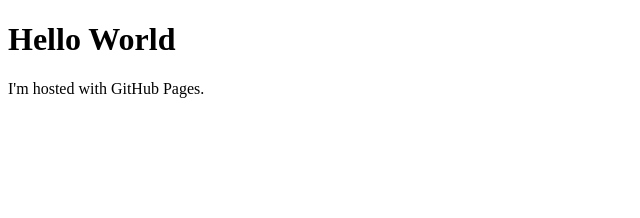
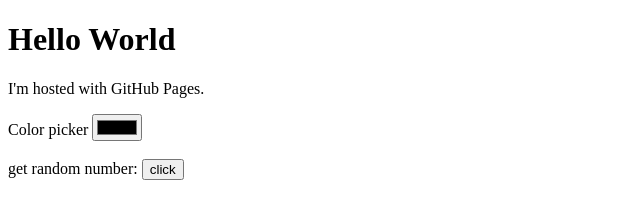
Before and after one commit to Metrobus001/metrobus001.github.io, a plain HTML site: page index.html in a window 1280 px wide. Shown: the whole page, without its empty margins (0-640 px from the left). Drawn offline with Linux system fonts and the light colour scheme.

Commit message:
Update index.html

```diff
--- a/index.html
+++ b/index.html
@@ -1,7 +1,20 @@
 <!DOCTYPE html>
 <html>
+    <title>A Github pages site</title>
     <body>
         <h1>Hello World</h1>
         <p>I'm hosted with GitHub Pages.</p>
+        Color picker
+        <input type="color">
+        <br>
+        <br>
+        get random number:
+        <button onclick="fn()">click</button>
+        <script>
+
+            function fn() {
+                alert(Math.floor(Math.random() * 11) );
+            }
+        </script>
     </body>
 </html>
```
